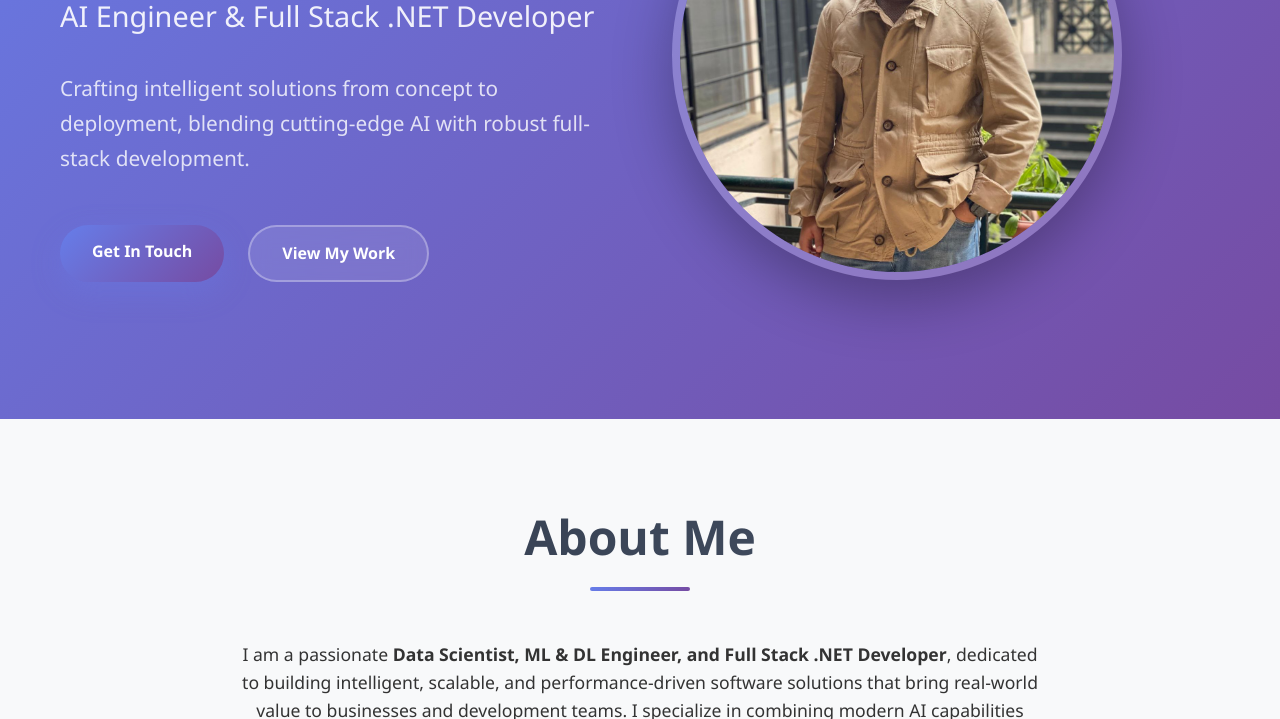
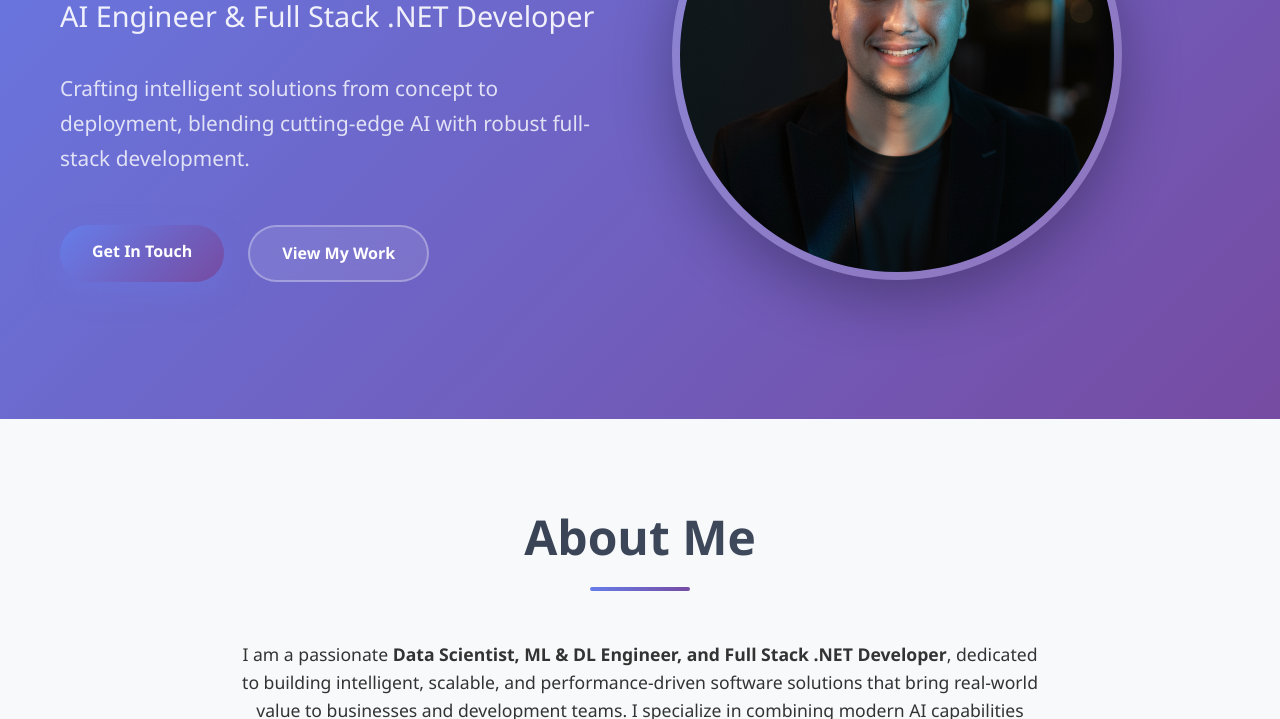
Before and after one commit to omarahmed2004/Portfolio3, a plain HTML site: page index.html in a window 1280 px wide. Shown: the part 381-1100 px from the top of the page. Drawn offline with Linux system fonts and the light colour scheme.

Commit message:
Update index.html

```diff
--- a/index.html
+++ b/index.html
@@ -51,7 +51,7 @@
                     </div>
                 </div>
                 <div class="cover-image">
-                    <img src="photo.jpg" alt="Professional Photo" class="profile-img">
+                    <img src="photo2.png" alt="Professional Photo" class="profile-img">
                 </div>
             </div>
         </div>
```
